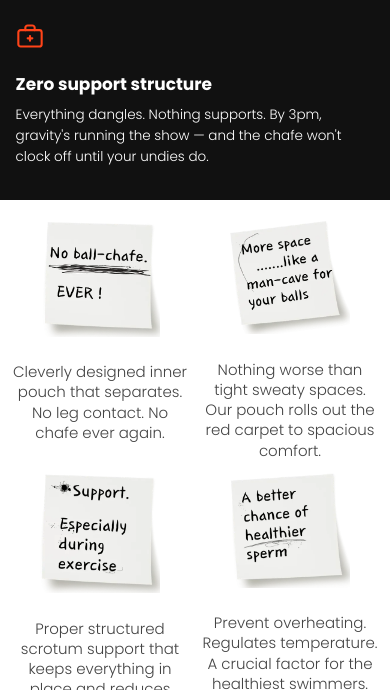
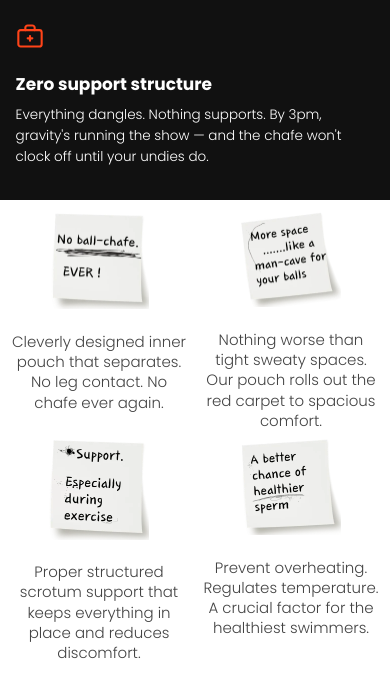
Before and after one commit to TeamSLY-Shaz/SLY-Collective-Repository, a WordPress theme: template sly-pebble-lite/front-page.php in a window 390 px wide. Shown: the part 1525-2215 px from the top of the page. Run offline with PHP 8.4 and a stand-in for WordPress, Linux system fonts and the light colour scheme; the site name, menu and one post (Sample post) are stand-ins, and other content is empty; some libraries are stand-ins or nearby versions.

Commit message:
v203: Further tighten post-it grid spacing on mobile

```diff
--- a/sly-pebble-lite/front-page.php
+++ b/sly-pebble-lite/front-page.php
@@ -291,15 +291,18 @@ if ($hero_image_id) {
 .sly-benefits-split .sly-benefit__desc{margin:6px 0 0;font-family:"Poppins",Arial,sans-serif;font-size:12px;font-weight:400;line-height:1.35;color:#444;text-align:center}
 @media(max-width:780px){
   .sly-benefits-split{grid-template-columns:1fr}
-  .sly-benefits-split__left{padding:24px 16px;justify-content:center}
-  .sly-benefits-split__right{min-height:280px;justify-content:center}
+  .sly-benefits-split__left{padding:16px 12px;justify-content:center}
+  .sly-benefits-split__right{min-height:240px;justify-content:center}
   .sly-benefits-split__right img{margin:0 auto}
-  .sly-benefits-split .sly-benefits__grid{gap:14px 18px;max-width:100%}
+  .sly-benefits-split .sly-benefits__grid{gap:10px 14px;max-width:100%}
+  .sly-benefits-split .sly-benefit__note{width:58%}
+  .sly-benefits-split .sly-benefit__desc{font-size:11px;margin-top:4px}
 }
 @media(max-width:480px){
-  .sly-benefits-split__left{padding:20px 12px;justify-content:center}
-  .sly-benefits-split .sly-benefits__grid{gap:12px 14px}
-  .sly-benefits-split .sly-benefit__note{width:68%}
+  .sly-benefits-split__left{padding:12px 8px;justify-content:center}
+  .sly-benefits-split .sly-benefits__grid{gap:8px 10px}
+  .sly-benefits-split .sly-benefit__note{width:55%}
+  .sly-benefits-split .sly-benefit__desc{font-size:10.5px;margin-top:3px}
 }
 </style>
 <?php
--- a/sly-pebble-lite/style.css
+++ b/sly-pebble-lite/style.css
@@ -4,7 +4,7 @@ Theme URI: https://slycollective.com/
 Author: SLY Collective
 Author URI: https://slycollective.com/
 Description: Lightweight WooCommerce theme for SLY Collective inspired by the Pebble Little style direction.
-Version: 1.0.202
+Version: 1.0.203
 Requires at least: 6.4
 Tested up to: 6.5
 Requires PHP: 7.4
```
Also changed, not shown: 1 other file.
